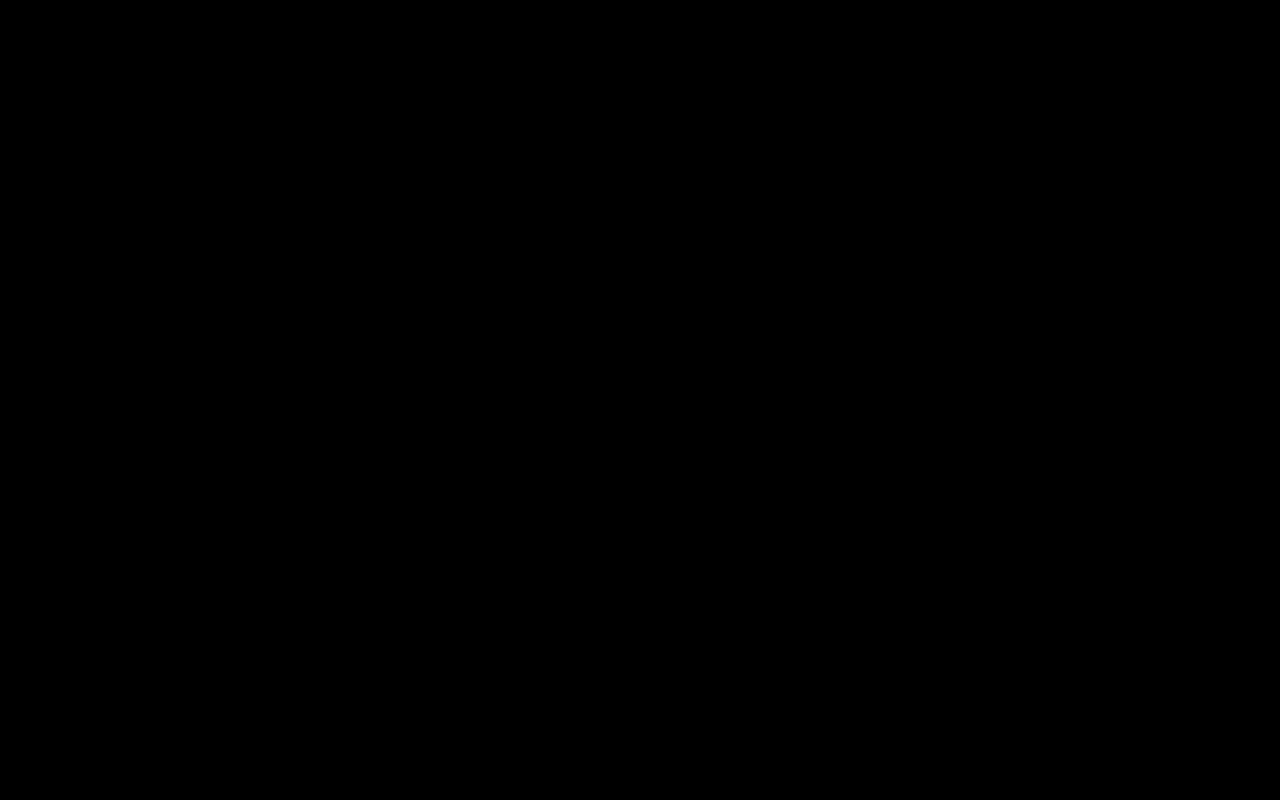
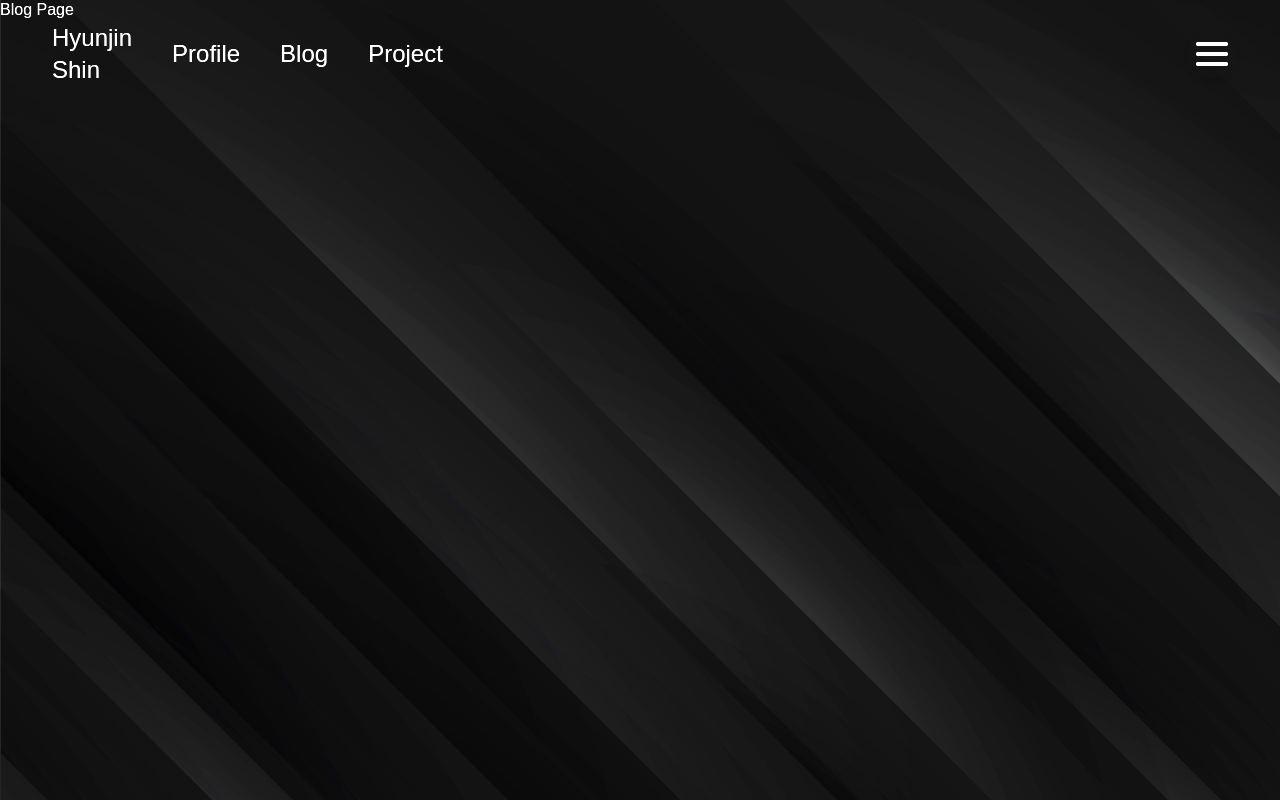
Before and after one commit to gitdevjin/personal-website, a React (Vite) app: page /blog in a window 1280 px wide. Before the commit this address had no page. Shown: the top 800 px of the page. Built offline with nearby package versions, Linux system fonts and the light colour scheme; a web font is replaced by a local one.

Commit message:
BlogPage added

```diff
--- a/src/App.jsx
+++ b/src/App.jsx
@@ -1,5 +1,6 @@
 import Layout from "./components/Layout";
 import HomePage from "./components/Body/Home/HomePage";
+import BlogPage from "./components/Body/Blog/BlogPage";
 
 import { BrowserRouter, Route, Routes } from "react-router-dom";
 
@@ -10,8 +11,8 @@
       <Routes>
         <Route path="/" element={<Layout />}>
           <Route index element={<HomePage />} />
-          {/* <Route path="about" element={<About />} />
-          <Route path="products" element={<Shop />} /> */}
+          <Route path="blog" element={<BlogPage />} />
+          {/*<Route path="products" element={<Shop />} /> */}
         </Route>
       </Routes>
     </BrowserRouter>
--- /dev/null
+++ b/src/components/Body/Blog/BlogPage.jsx
@@ -0,0 +1,9 @@
+import Footer from "../../Footer/Footer";
+export default function BlogPage() {
+  return (
+    <div>
+      <div className="w-full h-screen text-white">Blog Page</div>
+      <Footer></Footer>
+    </div>
+  );
+}
--- a/src/components/Header/Navbar.jsx
+++ b/src/components/Header/Navbar.jsx
@@ -29,7 +29,7 @@
             Profile
           </span>
         </Link>
-        <Link className="m-2 text-md sm:text-2xl flex items-center" to="/">
+        <Link className="m-2 text-md sm:text-2xl flex items-center" to="/blog">
           <span
             className="relative hover:before:scale-x-100 before:content-['']
                       before:absolute before:bottom-0 before:left-0 before:w-full
@@ -40,7 +40,7 @@
             Blog
           </span>
         </Link>
-        <Link className="m-2 text-md sm:text-2xl flex items-center" to="/">
+        <Link className="m-2 text-md sm:text-2xl flex items-center" to="/blog">
           <span
             className="relative hover:before:scale-x-100 before:content-['']
                       before:absolute before:bottom-0 before:left-0 before:w-full
```
